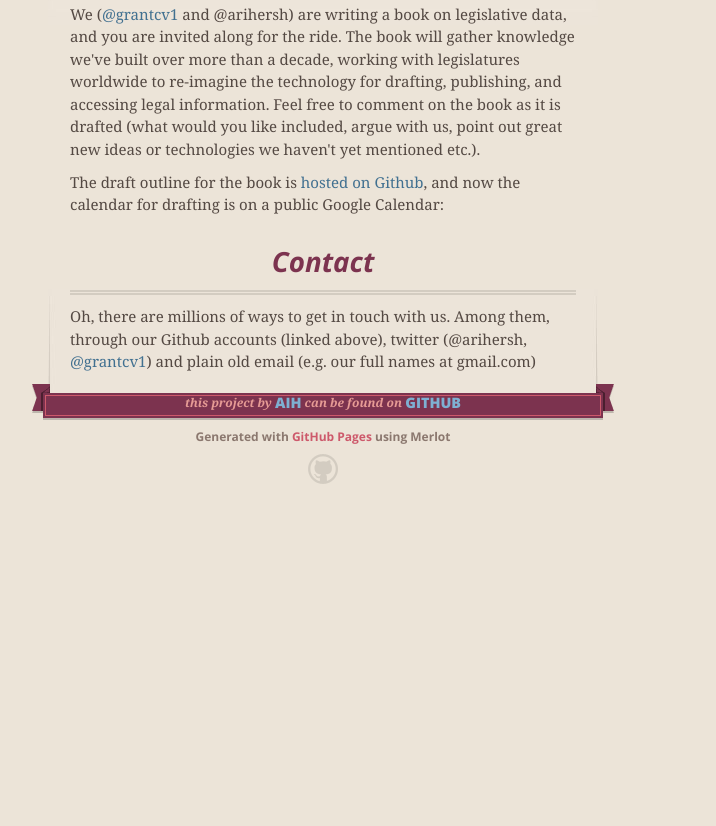
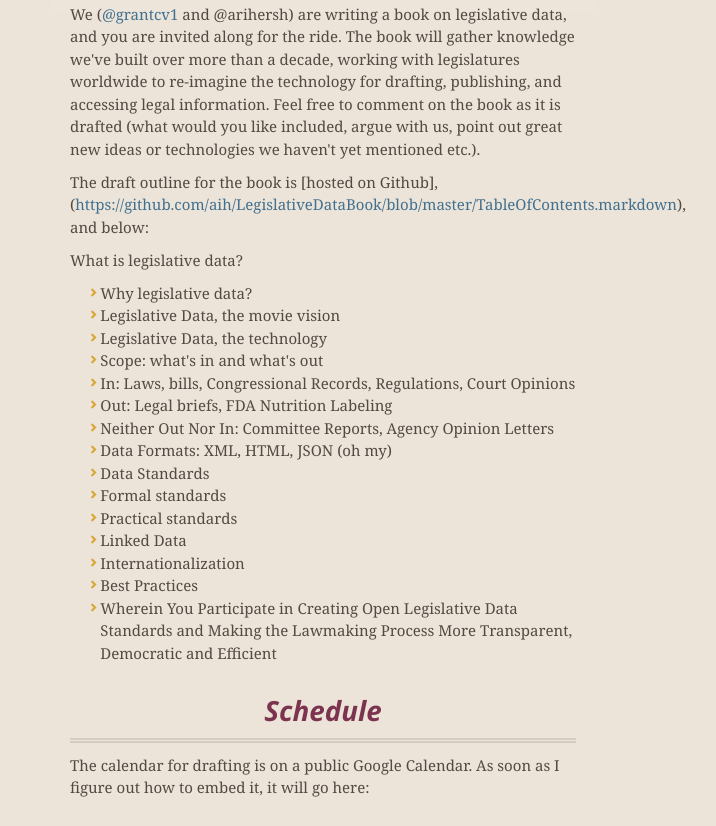
Before and after one commit to aih/LegislativeDataBook, a plain HTML site: page index.html in a window 1280 px wide. Shown: the part 339-1165 px from the top of the page, without its empty margins (317-1033 px from the left). Before the commit the page ends 863 px from the top, so only its background shows below. Drawn offline with nearby package versions, Linux system fonts and the light colour scheme.

```diff
--- a/index.html
+++ b/index.html
@@ -51,7 +51,30 @@
 
 <p>We (<a href="https://github.com/grantcv1" class="user-mention">@grantcv1</a> and @arihersh) are writing a book on legislative data, and you are invited along for the ride. The book will gather knowledge we've built over more than a decade, working with legislatures worldwide to re-imagine the technology for drafting, publishing, and accessing legal information. Feel free to comment on the book as it is drafted (what would you like included, argue with us, point out great new ideas or technologies we haven't yet mentioned etc.).</p>
 
-<p>The draft outline for the book is <a href="https://github.com/aih/LegislativeDataBook/blob/master/TableOfContents.markdown">hosted on Github</a>, and now the calendar for drafting is on a public Google Calendar:</p>
+<p>The draft outline for the book is [hosted on Github],(<a href="https://github.com/aih/LegislativeDataBook/blob/master/TableOfContents.markdown">https://github.com/aih/LegislativeDataBook/blob/master/TableOfContents.markdown</a>), and below:</p>
+
+<p>What is legislative data?</p>
+
+<ul>
+<li>Why legislative data?</li>
+<li>Legislative Data, the movie vision</li>
+<li>Legislative Data, the technology</li>
+<li>Scope: what's in and what's out</li>
+<li>In: Laws, bills, Congressional Records, Regulations, Court Opinions</li>
+<li>Out: Legal briefs, FDA Nutrition Labeling</li>
+<li>Neither Out Nor In: Committee Reports, Agency Opinion Letters</li>
+<li>Data Formats: XML, HTML, JSON (oh my)</li>
+<li>Data Standards</li>
+<li>Formal standards</li>
+<li>Practical standards</li>
+<li>Linked Data</li>
+<li>Internationalization</li>
+<li>Best Practices</li>
+<li>Wherein You Participate in Creating Open Legislative Data Standards and Making the Lawmaking Process More Transparent, Democratic and Efficient</li>
+</ul><h3>
+<a name="schedule" class="anchor" href="#schedule"><span class="octicon octicon-link"></span></a>Schedule</h3>
+
+<p>The calendar for drafting is on a public Google Calendar. As soon as I figure out how to embed it, it will go here:</p>
 
 
 
```
Also changed, not shown: params.json (+1 -1 lines).
